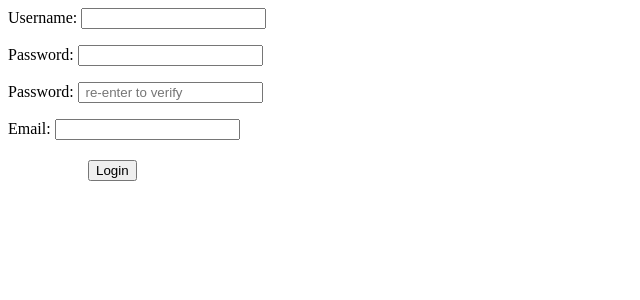
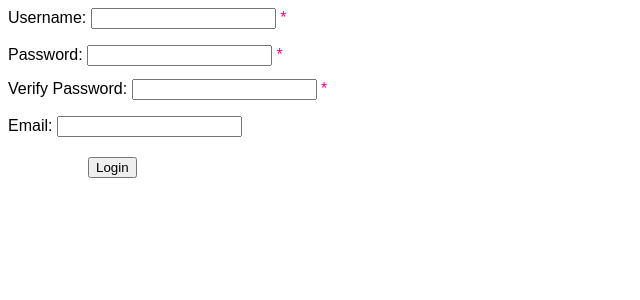
Before and after one commit to spchaplin/user-signup, a Flask app: page / in a window 1280 px wide. Shown: the top 300 px of the page, without its empty margins (0-640 px from the left). Run offline with Flask 2, Linux system fonts and the light colour scheme.

Commit message:
form validates properly, but need to break error messages out by each field

```diff
--- a/main.py
+++ b/main.py
@@ -9,7 +9,19 @@ app.config['DEBUG'] = True
 @app.route("/")
 def index():
     page_title = "User Signup"
-    return render_template('login.html', page_title=page_title)
+    username = request.args.get("username")
+    email = request.args.get("email")
+    empty_field_error = request.args.get("empty_field_error")
+    pw_error = request.args.get("pw_error")
+    if not username:
+        username = ""
+    if not email:
+        email = ""
+    if not empty_field_error:
+         empty_field_error = ""
+    if not pw_error:
+         pw_error = ""
+    return render_template('login.html', page_title=page_title, empty_field_error=empty_field_error, username=username, email=email, pw_error=pw_error)
 
 @app.route("/welcome")
 def welcome():
@@ -28,14 +40,26 @@ def validate():
     pw2 = request.form['re_enter_password']
     email = request.form['email']
 
+    #test for empty fields
+    if username == "" or pw1 == "" or pw2 == "":
+        is_valid_form = False
+        empty_field_error = "field(s) were left blank"
+    else:
+        empty_field_error = ""
+    #test password format and matching
+    if " " in pw1 or pw1 != pw2 or len(pw1) < 3 or len(pw1) >20 or len(pw2) < 3 or len(pw2) > 20:
+        pw_error = "Passwords must be 3 to 20 characters, cannot include spaces, and must match."
+        is_valid_form = False
+    else:
+        pw_error = ""
+
 
     if is_valid_form:
-        username = request.form["username"]
         #get request
         return redirect("/welcome?username={0}".format(username))
     else:
         #get request
-        return redirect("/")
+        return redirect("/?empty_field_error={empty}&username={user}&email={email}&pw_error={pw_error}".format(empty=empty_field_error, user=username, email=email, pw_error=pw_error))
 
 
 app.run()
--- a/templates/base.html
+++ b/templates/base.html
@@ -6,12 +6,24 @@
     <meta http-equiv="Content-type" content="text/html; charset=utf-8" />
     <meta name="viewport" content="width=device-width, initial-scale=1" />
     <style>
+    body {
+        font-family: sans-serif;
+    }
     label {
         display:block;
     }
     input[type="submit"] {
         margin-top: 20px;
         margin-left: 80px;
+    }
+    .error {
+        color:red;
+    }
+    .verify {
+        margin-top: 13px;
+    }
+    .asterisk {
+        color: #ff0080;
     }
     </style>
 </head>
--- a/templates/login.html
+++ b/templates/login.html
@@ -2,21 +2,34 @@
 {% block content %}
 <form method="post">
     <label>Username:
-        <input type="text" name="username">
+        <input type="text" name="username" value="{{username}}"><span class="asterisk"> *</span>
     </label>
     <p class="error">{{username_error}}</p>
-    <label>Password:
-        <input type="password" name="password">
-    </label>
-    <p class="error">{{pw1_error}}</p>
-    <label>Password:
-        <input type="password" name="re_enter_password" placeholder=" re-enter to verify">
-    </label>
-    <p class="error">{{pw2_error}}</p>
-    <p class="error">{{pw_match_error}}</p>
+    <div class="password-area">
+        <label>Password:
+            <input type="password" name="password"><span class="asterisk"> *</span>
+        </label>
+        <label class="verify">Verify Password:
+            <input type="password" name="re_enter_password"><span class="asterisk"> *</span>
+        </label>
+        <p class="error">{{pw_error}}</p>
+        {% if pw_error|length > 0 %}
+        <style>
+        .password-area {
+            background-color: #ffff99;
+            border-radius: 5px;
+            max-width: 400px;
+            border: 1px dotted black;
+            padding: 10px 10px 0;
+        }
+        </style>
+        {% endif %}
+    </div>
+    <p class="error">{{empty_field_error}}</p>
     <label>Email:
-        <input type="text" name="email">
+        <input type="text" name="email" value="{{email}}">
     </label>
     <input type="submit" value="Login">
 </form>
+
 {% endblock %}
```
